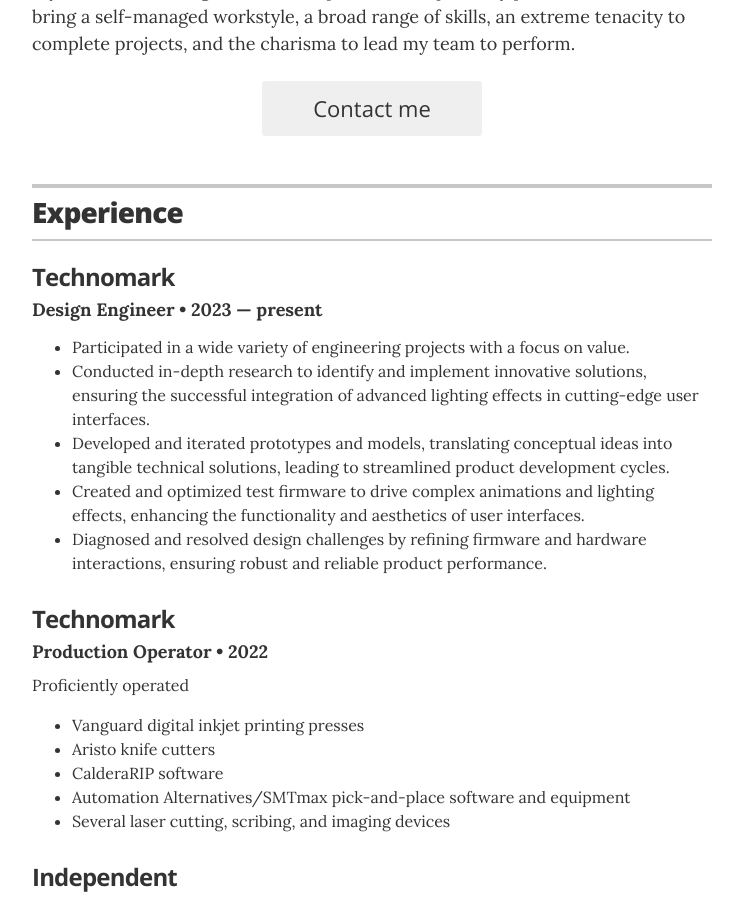
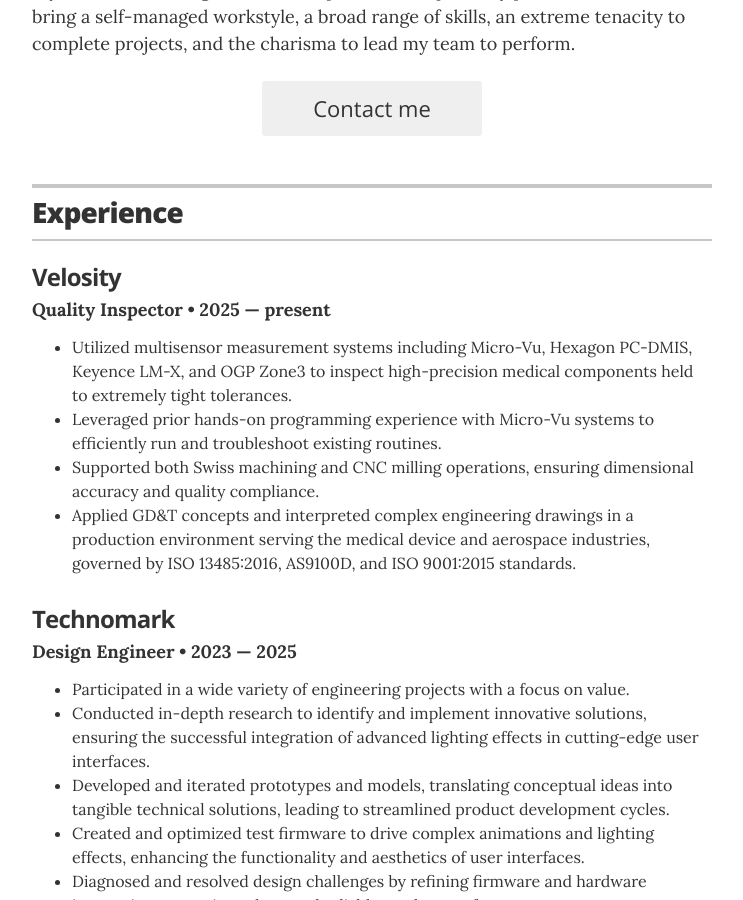
Before and after one commit to christian-kramer/christian-kramer.github.io, a Jekyll site: the page built from index.html, in a window 1280 px wide and 900 px high, scrolled down 310 px. Shown: the whole window, without its empty margins (268-1011 px from the left). Built offline with Jekyll 4.4.1, drawn with Linux system fonts in a browser that asks for light colours.

Commit message:
updated employment experience

```diff
--- a/_data/experience.yml
+++ b/_data/experience.yml
@@ -1,8 +1,15 @@
 # Jobs
+
+# Velosity - Quality Inspector
+- company: Velosity
+  position: Quality Inspector
+  duration: 2025 &mdash; present
+  summary: <ul><li>Utilized multisensor measurement systems including Micro-Vu, Hexagon PC-DMIS, Keyence LM-X, and OGP Zone3 to inspect high-precision medical components held to extremely tight tolerances.</li><li>Leveraged prior hands-on programming experience with Micro-Vu systems to efficiently run and troubleshoot existing routines.</li><li>Supported both Swiss machining and CNC milling operations, ensuring dimensional accuracy and quality compliance.</li><li>Applied GD&T concepts and interpreted complex engineering drawings in a production environment serving the medical device and aerospace industries, governed by ISO 13485:2016, AS9100D, and ISO 9001:2015 standards.</li></ul>
+
 #Technomark - Design Engineer
 - company: Technomark
   position: Design Engineer
-  duration: 2023 &mdash; present
+  duration: 2023 &mdash; 2025
   summary: <ul><li>Participated in a wide variety of engineering projects with a focus on value.</li><li>Conducted in-depth research to identify and implement innovative solutions, ensuring the successful integration of advanced lighting effects in cutting-edge user interfaces.</li><li>Developed and iterated prototypes and models, translating conceptual ideas into tangible technical solutions, leading to streamlined product development cycles.</li><li>Created and optimized test firmware to drive complex animations and lighting effects, enhancing the functionality and aesthetics of user interfaces.</li><li>Diagnosed and resolved design challenges by refining firmware and hardware interactions, ensuring robust and reliable product performance.</li></ul>
 
 #Technomark - Production Operator
```
